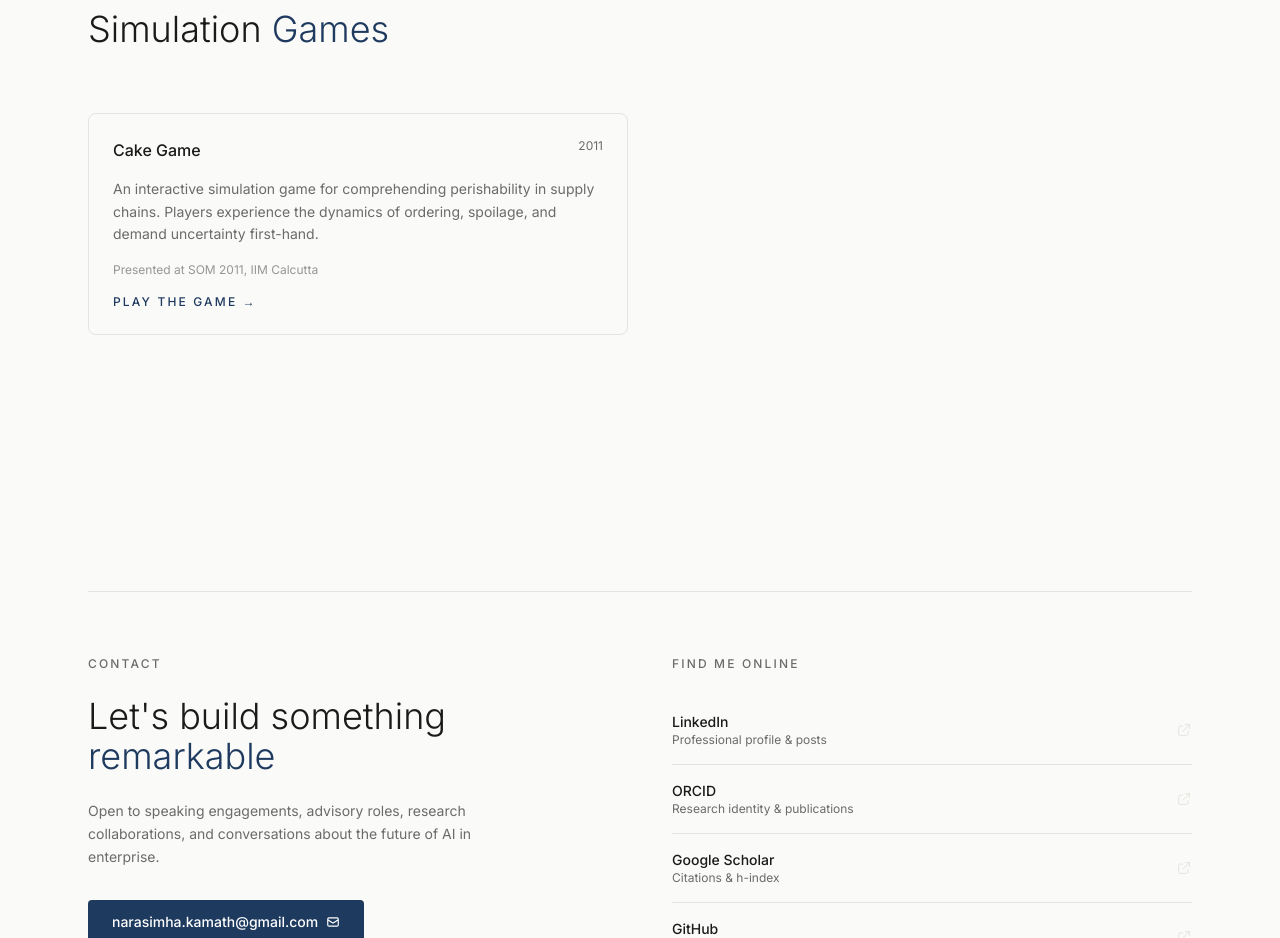
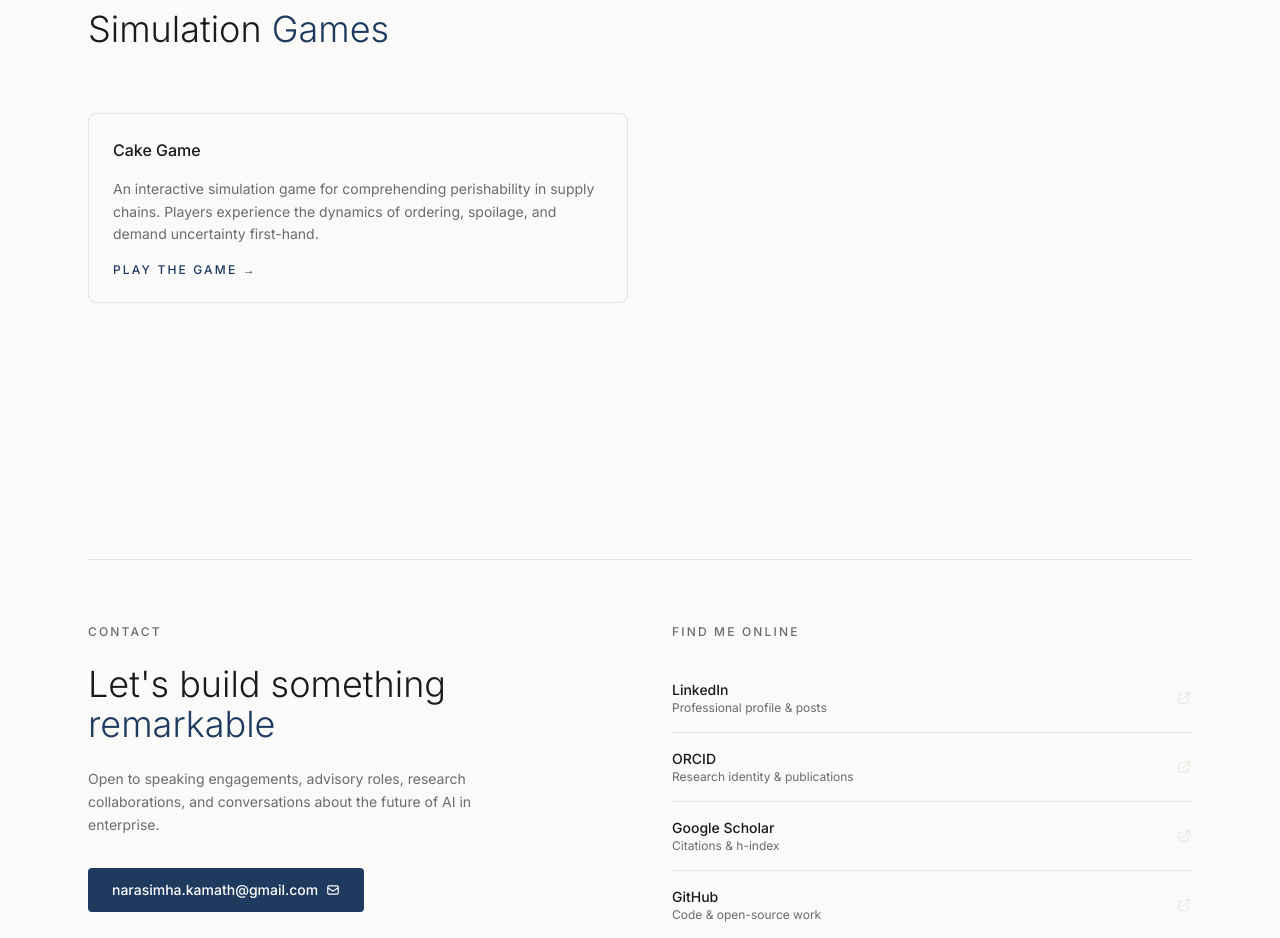
Before and after one commit to NarasimhaKamathB/narasimhakamath-website, a Next.js app: page / in a window 1280 px wide. Shown: the part 7260-8198 px from the top of the page. Built offline with nearby package versions, Linux system fonts and the light colour scheme.

Commit message:
Remove year and venue from Cake Game card

```diff
--- a/components/SimulationGames.tsx
+++ b/components/SimulationGames.tsx
@@ -3,8 +3,6 @@ const games = [
     title: "Cake Game",
     desc: "An interactive simulation game for comprehending perishability in supply chains. Players experience the dynamics of ordering, spoilage, and demand uncertainty first-hand.",
     link: "https://cake-game-6o4q.vercel.app/",
-    year: 2011,
-    venue: "Presented at SOM 2011, IIM Calcutta",
   },
 ];
 
@@ -20,12 +18,8 @@ export default function SimulationGames() {
       <div className="grid md:grid-cols-2 gap-6">
         {games.map((g) => (
           <div key={g.title} className="border border-rule rounded-lg p-6 flex flex-col gap-4">
-            <div className="flex items-start justify-between gap-4">
-              <h3 className="text-base font-medium text-ink">{g.title}</h3>
-              <span className="text-xs text-stone shrink-0">{g.year}</span>
-            </div>
+            <h3 className="text-base font-medium text-ink">{g.title}</h3>
             <p className="text-sm text-stone leading-relaxed">{g.desc}</p>
-            <p className="text-xs text-stone/70">{g.venue}</p>
             <a
               href={g.link}
               target="_blank"
```
